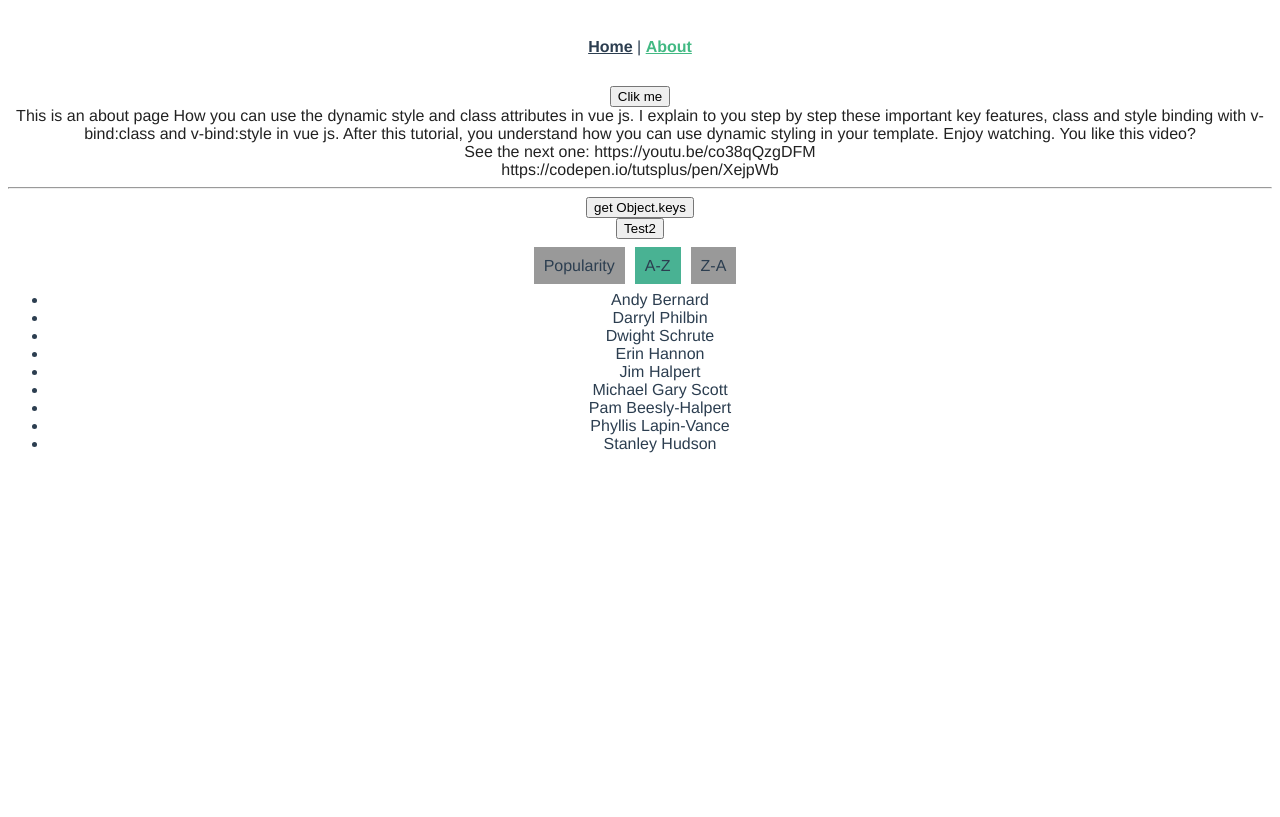
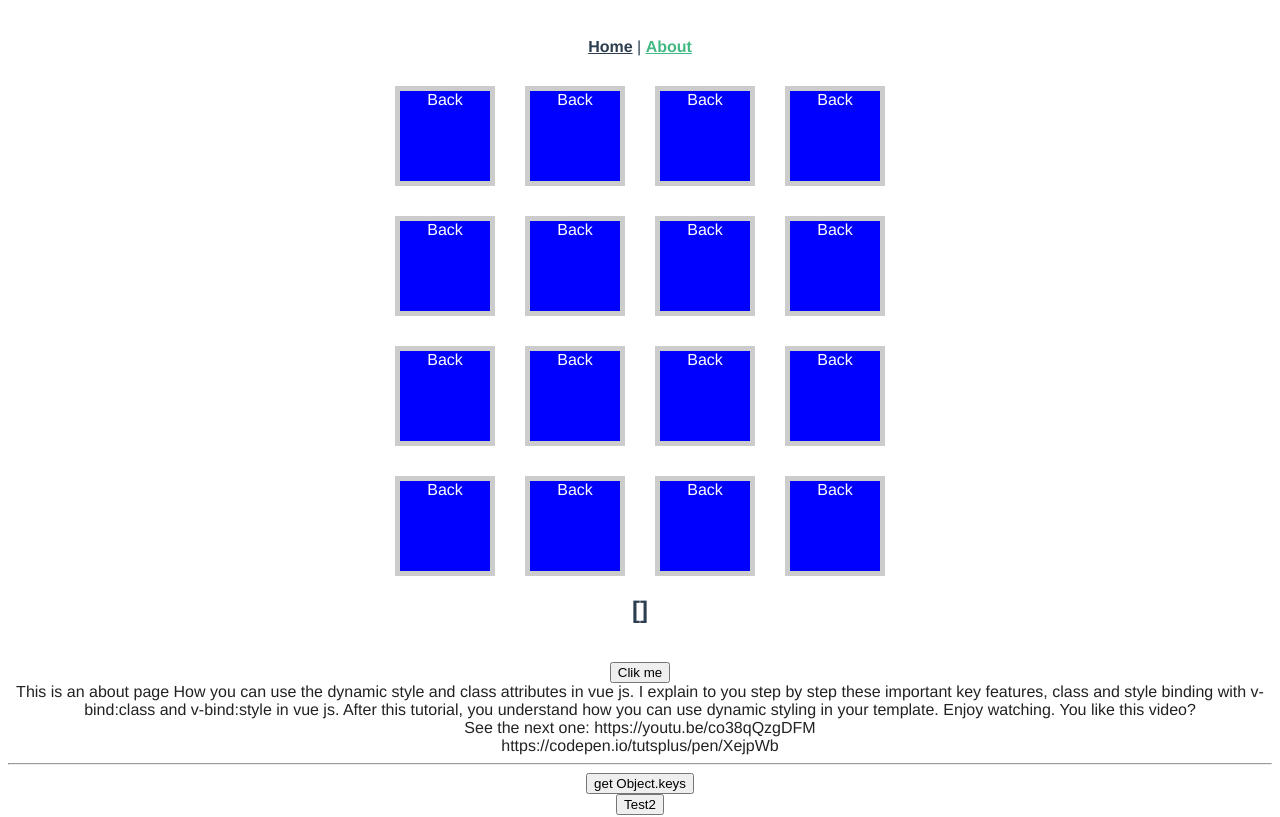
Before and after one commit to iamwjlee/H.bare-g-todo, a Vue app: page /about in a window 1280 px wide. Shown: the top 817 px of the page. Built offline with nearby package versions, Linux system fonts and the light colour scheme.

Commit message:
BenCodeZen

```diff
--- a/src/views/About.vue
+++ b/src/views/About.vue
@@ -1,5 +1,21 @@
 <template>
   <div class="about">
+
+    <section class="game-board">
+      <Card
+        v-for="(card,index) in cardList"
+        :key="`card-${index}`"
+        :visible="card.visible"
+        @select-card="flipCard"
+        :position="card.position"
+        :value="card.value" />
+    </section>
+    <h2> {{userSelection}}  </h2>
+    <h2> {{status}}  </h2>
+
+    <br>
+
+
     <button @click="darkMode=!darkMode">Clik me</button>
     <div class="textbox" :class="{'dark':darkMode}" >
       This is an about page
@@ -42,9 +58,61 @@
 
 <script>
 
+import {ref,watch} from 'vue'
+import Card from './Card'
+export default {
+  name: 'About',
+  components: {
+    Card,
+  },
+  setup() {
+    // const cardList= []
+    const cardList=ref([])
+    const userSelection=ref([])
+    const status= ref('')
+    for(let i=0;i<16;i++) cardList.value.push({
+        value: i,
+        visible: false,
+        position: i
+    })
+    const flipCard=(payload)=>{
+      cardList.value[payload.position].visible=true
 
+      if(userSelection.value[0]) {
+        userSelection.value[1]=payload
+      }
+      else {
+        userSelection.value[0]=payload
+      }
+    }
+    watch(userSelection, (currentValue)=>{
+      console.log(currentValue)
+      if(currentValue.length===2) {
+        const cardOne=currentValue[0]
+        const cardTwo=currentValue[1]
 
-export default {
+        if(cardOne.faceValue===cardTwo.faceValue) {
+          status.value='Matched!'
+
+        }
+        else {
+          status.value='Mismatch'
+        }
+        cardList.value[cardOne.position].visible=false
+        cardList.value[cardTwo.position].visible=false
+
+        //console.log("That's it!")
+        userSelection.value.length=0
+      }
+    },{deep:true})
+
+    return {
+      cardList,
+      flipCard,
+      userSelection,
+      status
+    }
+  },
   data() {
     return {
       darkMode:false,
@@ -123,4 +191,14 @@ export default {
   .sort-orders a.active {
     background: #49b293;
   }
+
+
+  .game-board {
+    display: grid;
+    grid-template-columns: 100px 100px 100px 100px;
+    grid-template-rows: 100px 100px 100px 100px;
+    column-gap: 30px;
+    row-gap: 30px;
+    justify-content: center;
+  }
 </style>
--- /dev/null
+++ b/src/views/Card.vue
@@ -0,0 +1,57 @@
+<script>
+    export default {
+        props: ['value','visible','position'],
+        setup(props,context) {
+             /* const visible=false
+            return {
+                visible
+            } */
+            const selectCard=() => {
+                context.emit('select-card',{
+                    position: props.position,
+                    faceValue: props.value
+
+                })
+            }
+            return {
+                selectCard
+
+            }
+        }
+
+    }
+</script>
+<template>
+    <div class="card" @click="selectCard" >
+        <div v-if="visible" class="card-face is-front">
+            {{value}}
+
+        </div>
+        <div v-else class="card-face is-back">
+            Back
+        </div>
+    </div>
+
+</template>
+
+<style scoped>
+
+    .card {
+        border: 5px solid #ccc;
+        position: relative;
+    }
+    .card-face {
+        width: 100%;
+        height: 100%;
+        position: absolute;
+    }
+    .card-face.is-front {
+        background-color: red;
+        color: white;
+    }
+    .card-face.is-back {
+        background-color: blue;
+        color: white;
+    }
+
+</style>
```
Also changed, not shown: 2 other files (tests, documents, lock files or other folders).
